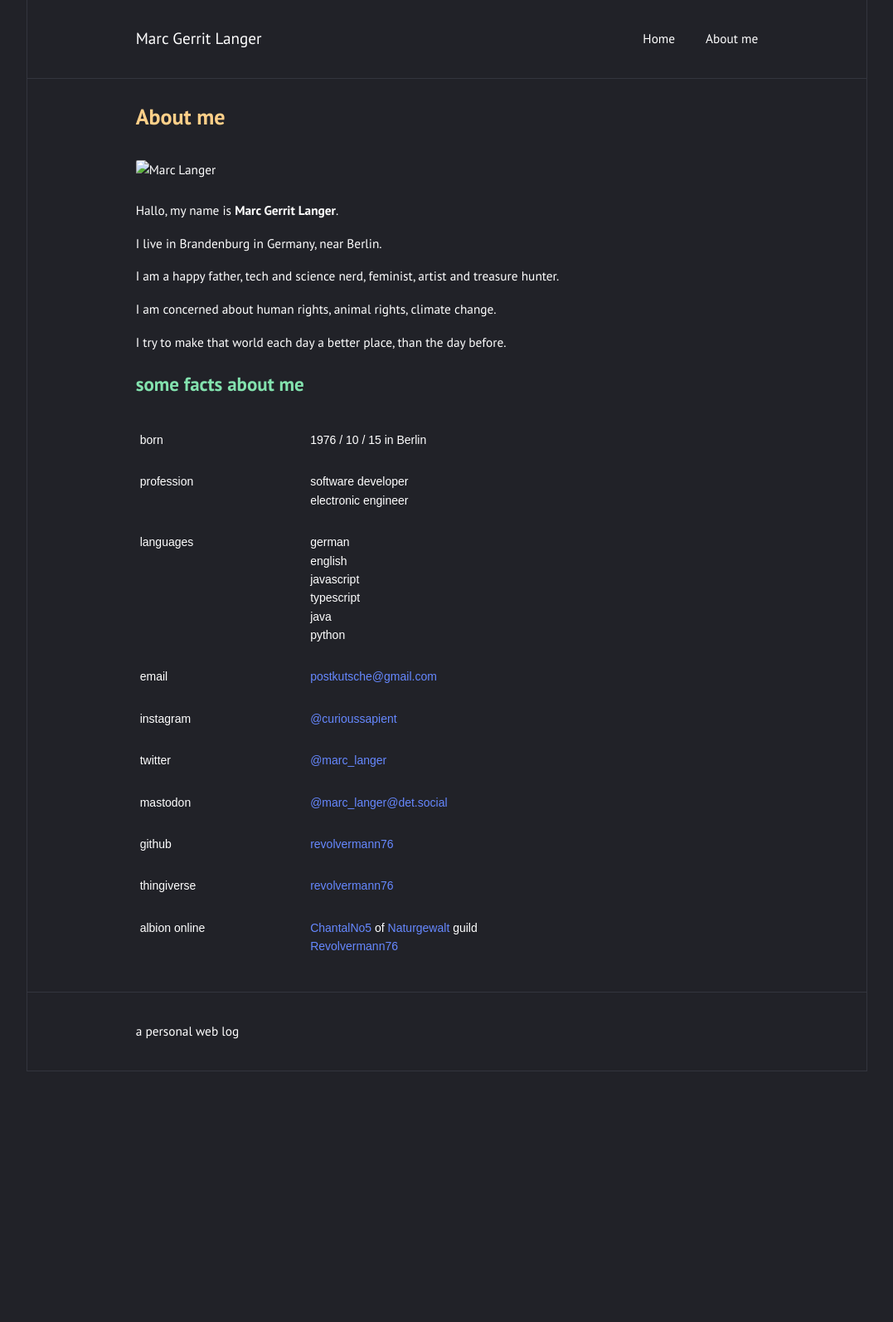
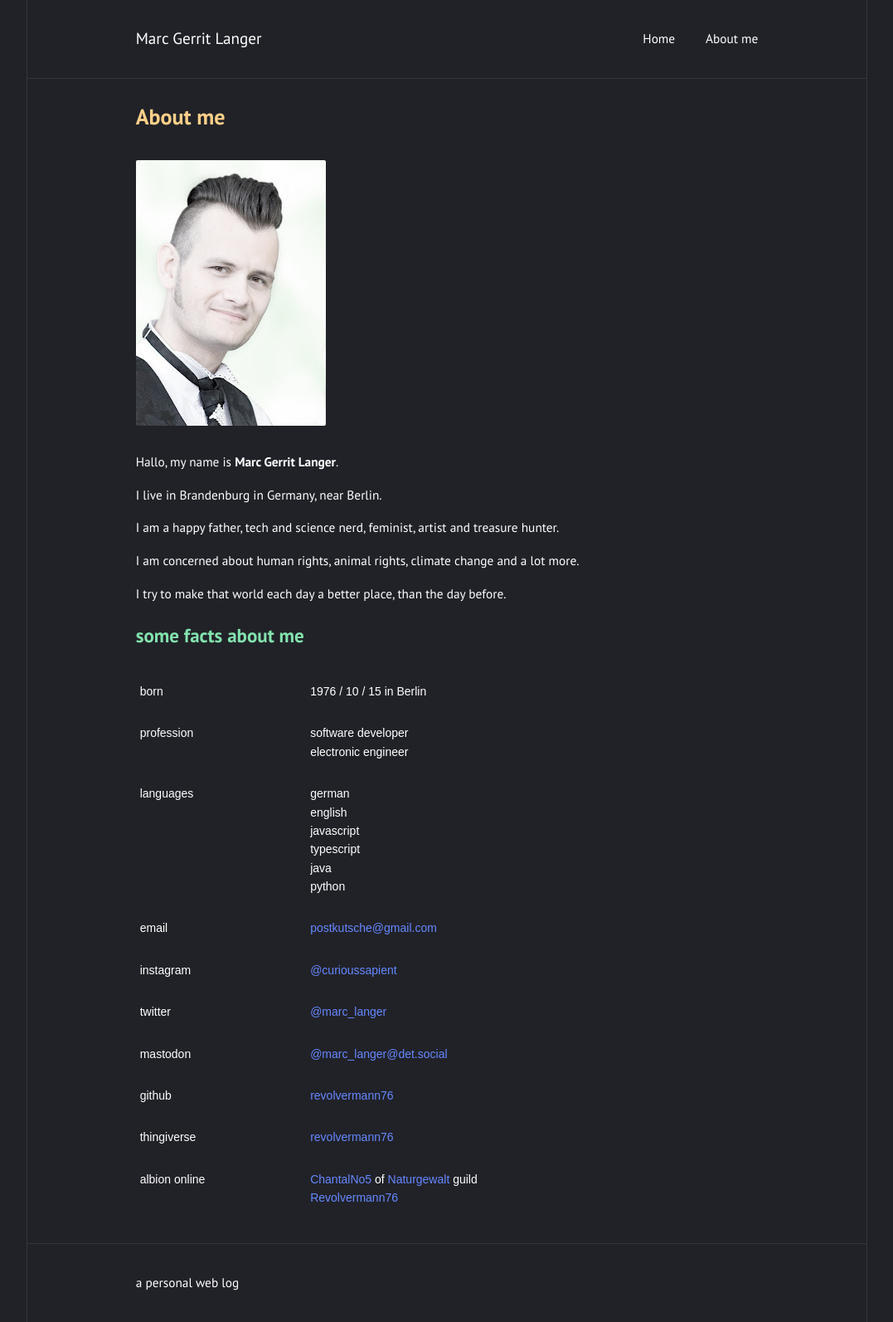
Before and after one commit to revolvermann76/revolvermann76.github.io, a Jekyll site: the page built from about.md, in a window 1280 px wide. Shown: the whole page at 83% size, without its empty margins (101-1178 px from the left). Built offline with Jekyll 4.4.1, drawn with Linux system fonts in a browser that asks for light colours; before the commit the page ends 1290 px from its top, so only the background shows below that.

Commit message:
vault backup: 2022-11-10 15:09:45

```diff
--- a/Gemfile
+++ b/Gemfile
@@ -1,6 +1,6 @@
 source "https://rubygems.org"
 
-gem "jekyll", "~> 4.2.0"
+gem "jekyll", "~> 4.3.1"
 
 group :jekyll_plugins do
   gem "jekyll-feed", "~> 0.12"
--- a/about.md
+++ b/about.md
@@ -32,7 +32,7 @@ layout: page
 	vertical-align:top;
 	background: none;
 }
-</style>![Marc Langer](resources/me-High-Key.jpg)
+</style>![Marc Langer](/resources/marc-langer.jpg)
 
 Hallo, my name is __Marc Gerrit Langer__.
 
@@ -40,7 +40,7 @@ I live in Brandenburg in Germany, near Berlin.
 
 I am a happy father, tech and science nerd, feminist, artist and treasure hunter.
 
-I am concerned about human rights, animal rights, climate change.
+I am concerned about human rights, animal rights, climate change and a lot more.
 
 I try to make that world each day a better place, than the day before.
 
```
Also changed, not shown: resources/marc-langer.jpg (renamed from resources/me-High-Key.jpg).
